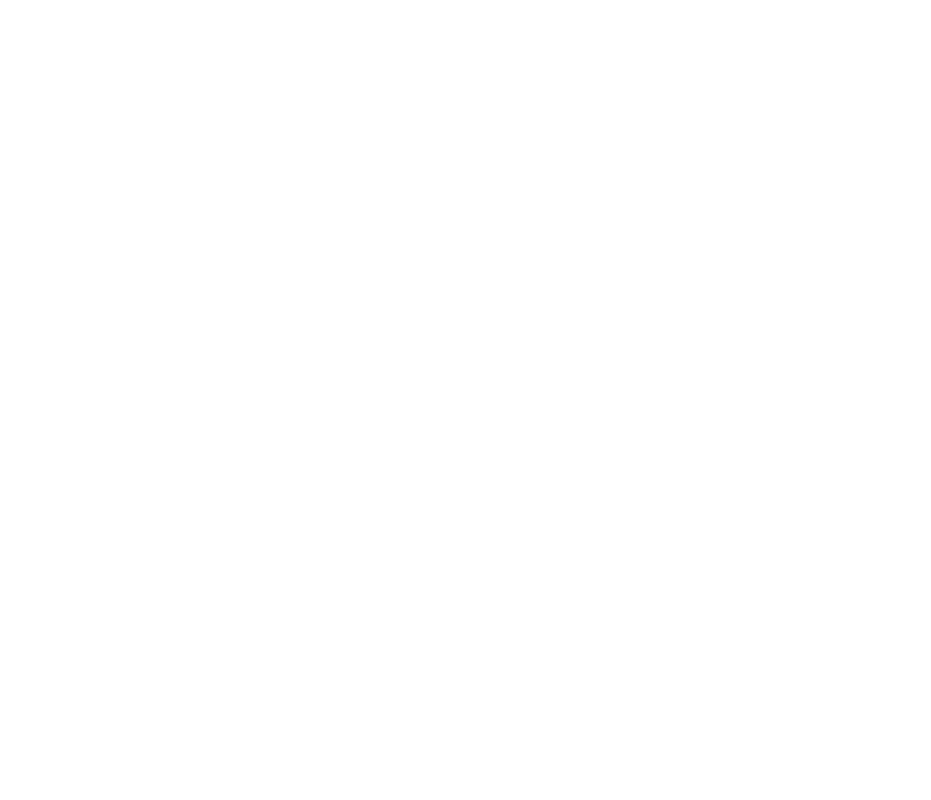
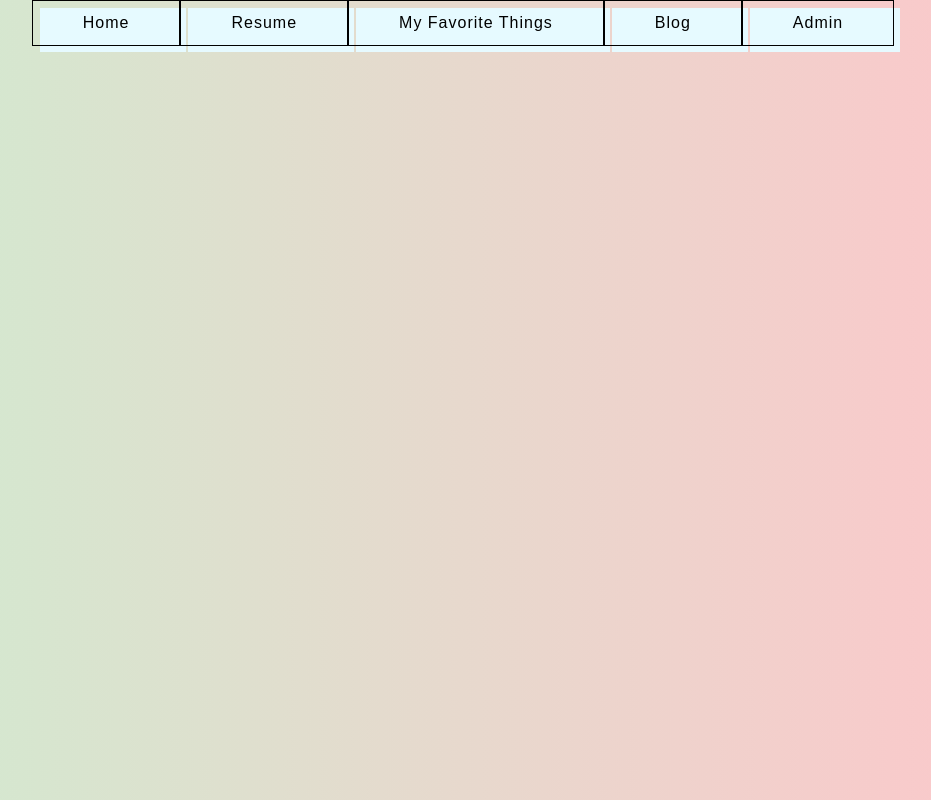
Before and after one commit to shyiyan/personal-website, a React (Create React App) app in the folder client/: page /admin in a window 1280 px wide. Before the commit this address had no page. Shown: the whole page, without its empty margins (177-1108 px from the left). Built offline with nearby package versions, Linux system fonts and the light colour scheme.

Commit message:
navigation added

```diff
--- /dev/null
+++ b/client/src/Admin.js
@@ -0,0 +1,27 @@
+import React from "react";
+import { useNavigate } from "react-router-dom";
+import axios from "axios";
+import my_picture from "./my_picture.jpg";
+import MyNavBar from "./MyNavBar"
+import "./home.css";
+
+function Admin() {
+  //const navigate = useNavigate();
+
+  /*const getData = async () => {
+    const res = await axios.get("http://localhost:3000/profile");
+    setMessage(res.data.message);
+  };
+  useEffect(() => {
+    getData();
+  }, []);*/
+  return (
+    <>
+    <MyNavBar/>
+      <br/>
+      <br/>
+    </>
+  );
+}
+
+export default Admin;
--- a/client/src/App.js
+++ b/client/src/App.js
@@ -1,12 +1,14 @@
 import React from "react";
 import { BrowserRouter as Router, Routes, Route } from "react-router-dom";
 import HomeScreen from "./HomeScreen";
+import Admin from "./Admin";
 
 function App() {
   return (
     <Router>
       <Routes>
         <Route path="/" element={<HomeScreen />} />
+        <Route path="/admin" element={<Admin />} />
       </Routes>
     </Router>
   );
--- a/client/src/MyNavBar.js
+++ b/client/src/MyNavBar.js
@@ -7,6 +7,14 @@
 
 function MyNavBar() {
   const navigate = useNavigate();
+  const toAdmin = () =>{
+    let path = `admin`;
+    navigate(path);
+  }
+  const toHome = () => {
+    let path = '/';
+    navigate(path);
+  }
   /*const getData = async () => {
     const res = await axios.get("http://localhost:3000/profile");
     setMessage(res.data.message);
@@ -23,10 +31,11 @@
           justifyContent: "center",
         }}
       >
-        <Button className="button-52">Home</Button>
+        <Button className="button-52" onClick={toHome}>Home</Button>
         <Button className="button-52">Resume</Button>
         <Button className="button-52">My Favorite Things</Button>
         <Button className="button-52">Blog</Button>
+        <Button className="button-52" onClick={toAdmin}>Admin</Button>
       </ButtonGroup>
     </>
   );
```
